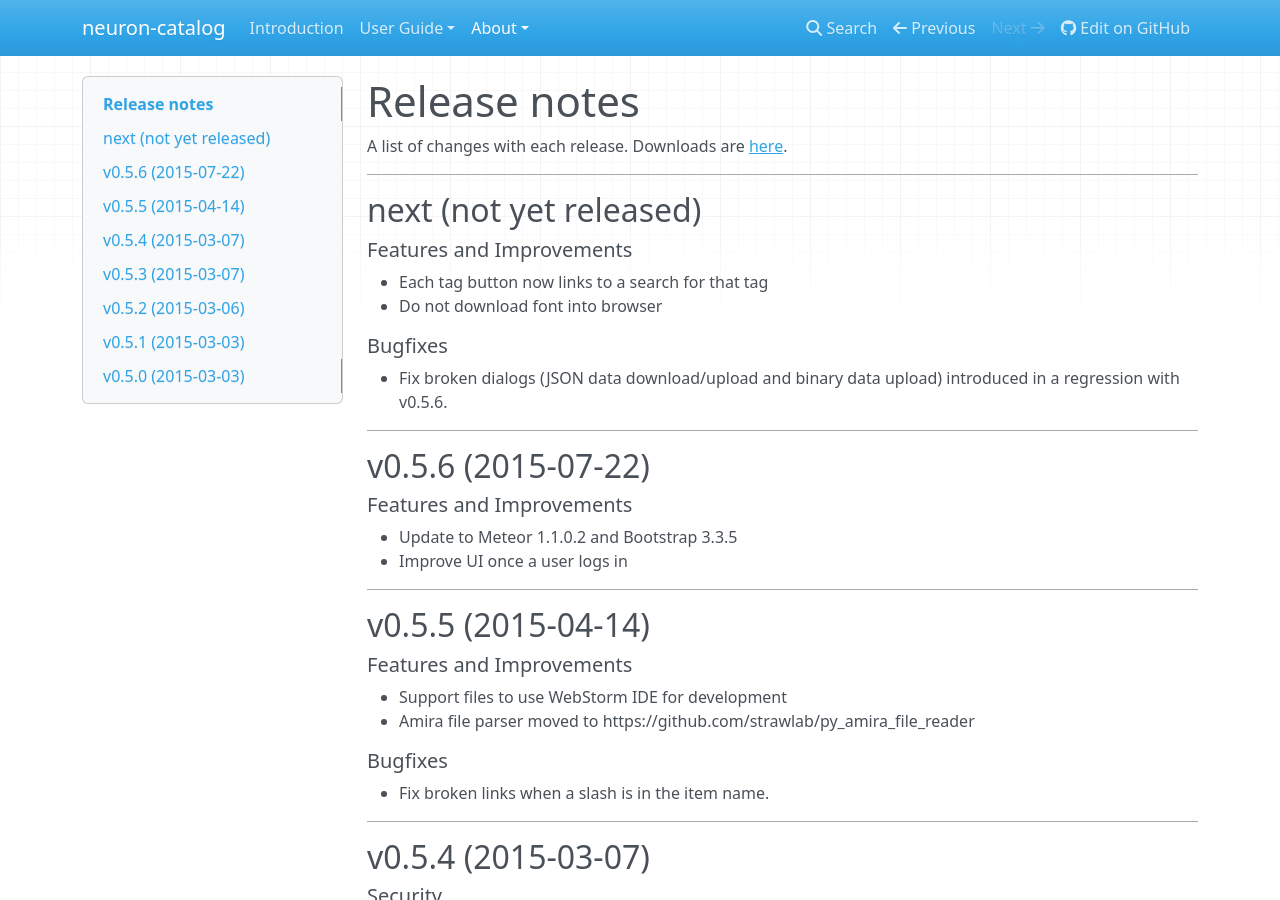
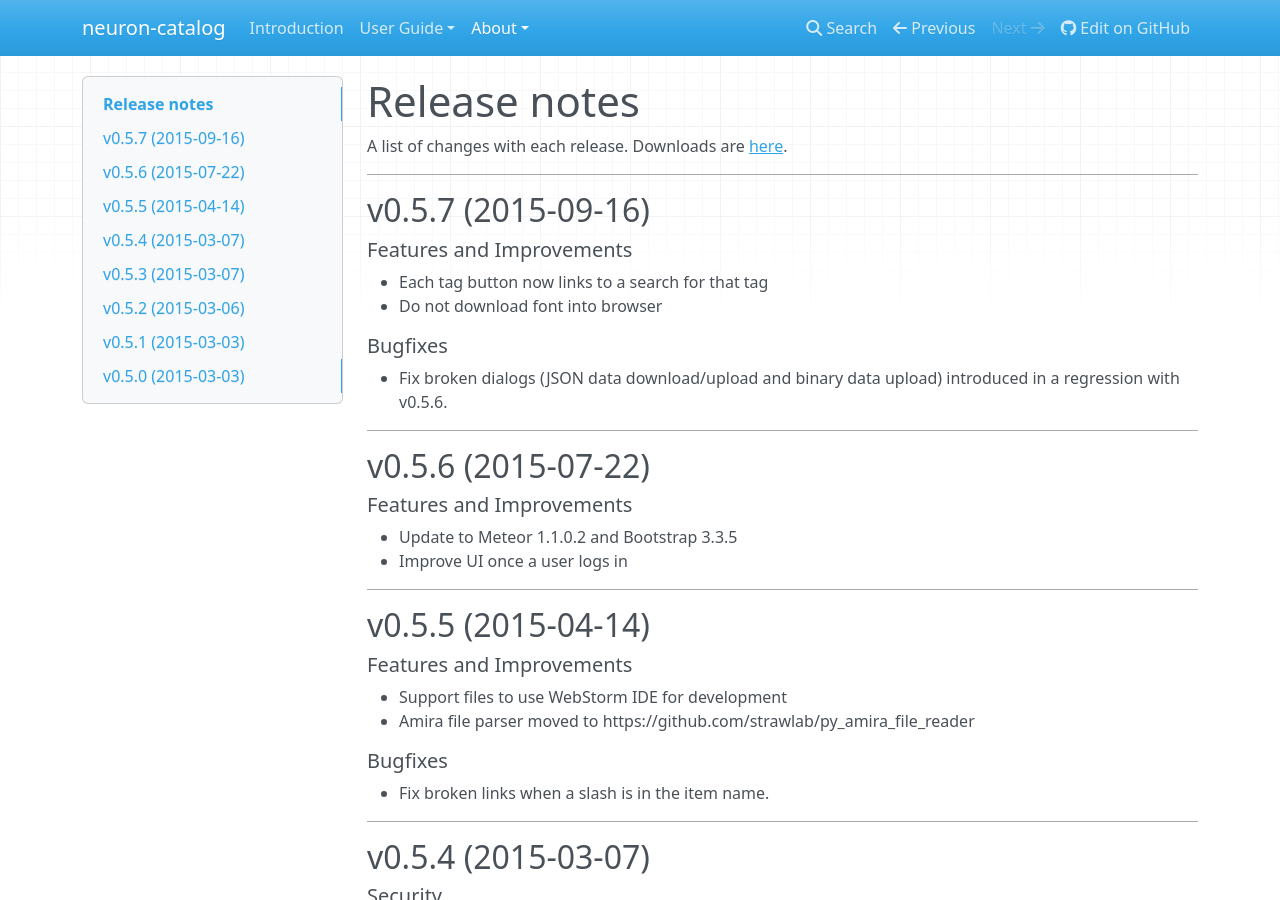
Before and after one commit to strawlab/neuron-catalog, an MkDocs documentation site: the page built from docs/release-notes.md, in a window 1280 px wide and 900 px high. Built offline with MkDocs 1.6.1, drawn with Linux system fonts in a browser that asks for light colours; nearby versions of some CDN libraries; old or Windows-style settings are respelled for this version of MkDocs.

Commit message:
bump version for release

```diff
--- a/docs/release-notes.md
+++ b/docs/release-notes.md
@@ -5,7 +5,7 @@ A list of changes with each release. Downloads are
 
 ---
 
-## next (not yet released)
+## v0.5.7 (2015-09-16)
 
 ##### Features and Improvements
 
```
Also changed, not shown: 1 other file.
